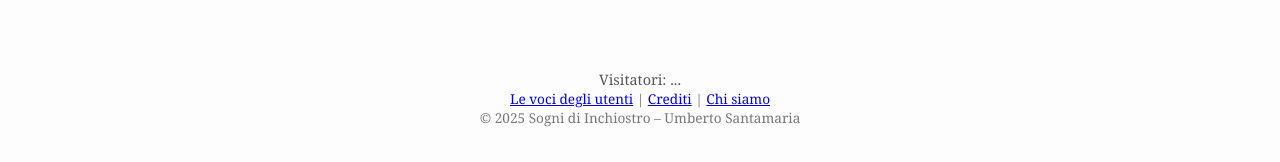
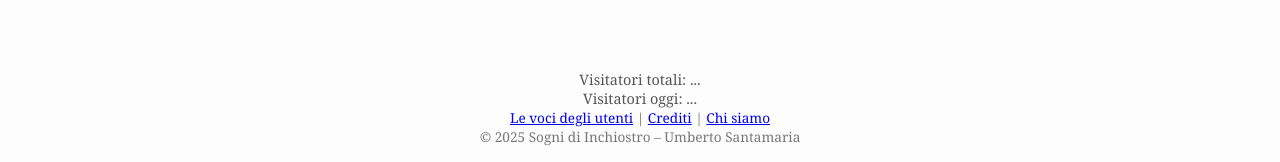
Before and after one commit to blutime-poetry/sogni-di-inchiostro, a website: page index.html in a window 1280 px wide. Shown: the part 2500-2662 px from the top of the page. Drawn offline with Linux system fonts and the light colour scheme; no server answers.

Commit message:
Update index.html

```diff
--- a/index.html
+++ b/index.html
@@ -103,7 +103,8 @@
 
   <footer>
   <div id="visite" style="margin-top: 1rem; font-family: 'Georgia', serif; font-size: 0.9rem; color: #555;">
-      Visitatori: <span id="counter">...</span>
+    Visitatori totali: <span id="counter-totali">...</span><br>
+    Visitatori oggi: <span id="counter-oggi">...</span>
   </div>
   <a href="voci.html">Le voci degli utenti</a> |
   <a href="crediti.html">Crediti</a> |
@@ -113,10 +114,19 @@
 
   <script src="app.js"></script>
   <script>
-  fetch("https://api.countapi.xyz/hit/sogni-di-inchiostro.github.io/visite")
+  // Contatore totale
+  fetch("https://api.countapi.xyz/hit/sogni-di-inchiostro.github.io/visite_totali")
     .then(response => response.json())
     .then(data => {
-      document.getElementById("counter").textContent = data.value;
+      document.getElementById("counter-totali").textContent = data.value;
+    });
+
+  // Contatore giornaliero
+  const today = new Date().toISOString().slice(0, 10); // formato YYYY-MM-DD
+  fetch(`https://api.countapi.xyz/hit/sogni-di-inchiostro.github.io/visite_${today}`)
+    .then(response => response.json())
+    .then(data => {
+      document.getElementById("counter-oggi").textContent = data.value;
     });
 </script>
 </body>
```
Lines whose indentation alone changed are shown as unchanged.
